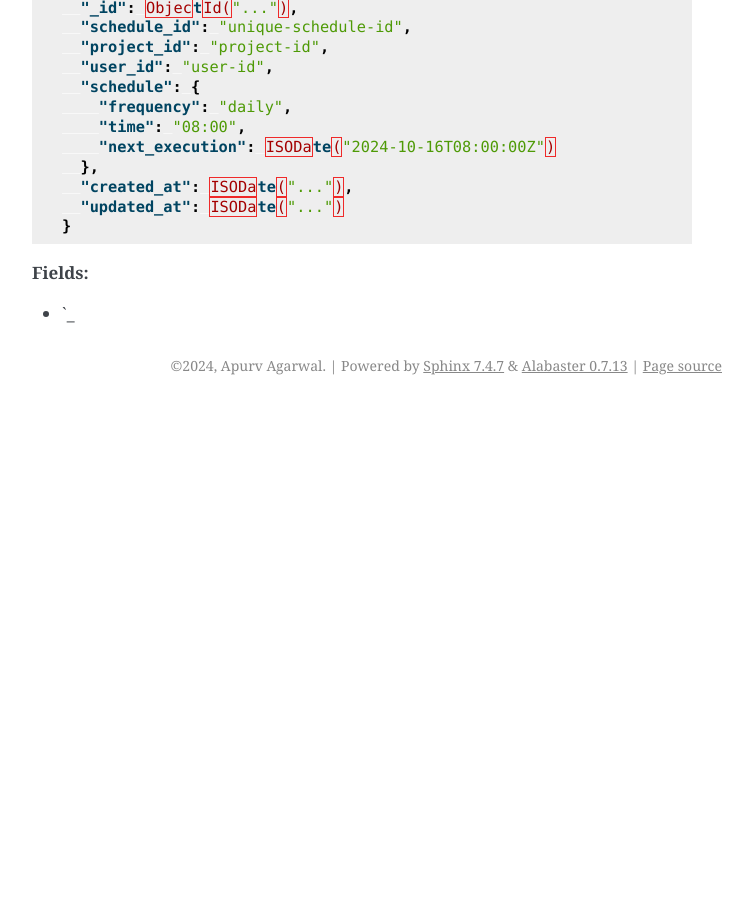
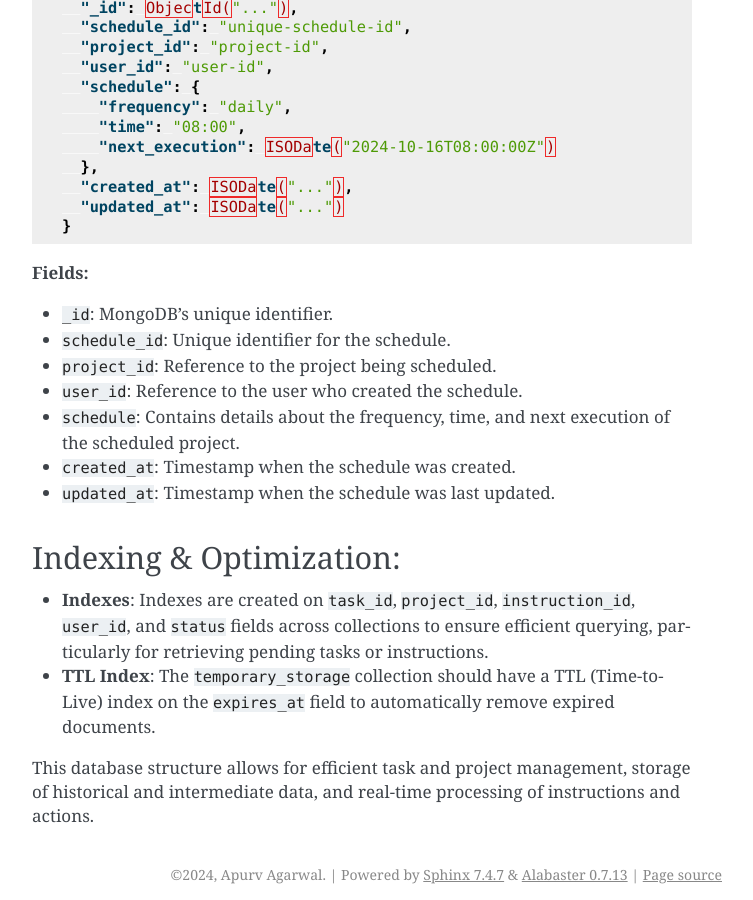
Before and after one commit to apurv101/aimyable_docs, a Sphinx documentation site: the page built from docs/mongodb_structure.md, in a window 1280 px wide and 900 px high, scrolled down 6046 px. Shown: the whole window, without its empty margins (388-1141 px from the left). Built offline with Sphinx 7.4.7, drawn with Linux system fonts in a browser that asks for light colours; before the commit the page ends 6451 px from its top, so only the background shows below that; some of the changed text lies outside the part shown.

Commit message:
MongoDB structure

````diff
--- a/docs/mongodb_structure.md
+++ b/docs/mongodb_structure.md
@@ -262,4 +262,16 @@ The `task_scheduling` collection stores scheduling information for projects and
 ```
 
 **Fields:**
-- `_
+- `_id`: MongoDB’s unique identifier.
+- `schedule_id`: Unique identifier for the schedule.
+- `project_id`: Reference to the project being scheduled.
+- `user_id`: Reference to the user who created the schedule.
+- `schedule`: Contains details about the frequency, time, and next execution of the scheduled project.
+- `created_at`: Timestamp when the schedule was created.
+- `updated_at`: Timestamp when the schedule was last updated.
+
+### Indexing & Optimization:
+- **Indexes**: Indexes are created on `task_id`, `project_id`, `instruction_id`, `user_id`, and `status` fields across collections to ensure efficient querying, particularly for retrieving pending tasks or instructions.
+- **TTL Index**: The `temporary_storage` collection should have a TTL (Time-to-Live) index on the `expires_at` field to automatically remove expired documents.
+
+This database structure allows for efficient task and project management, storage of historical and intermediate data, and real-time processing of instructions and actions.
````
